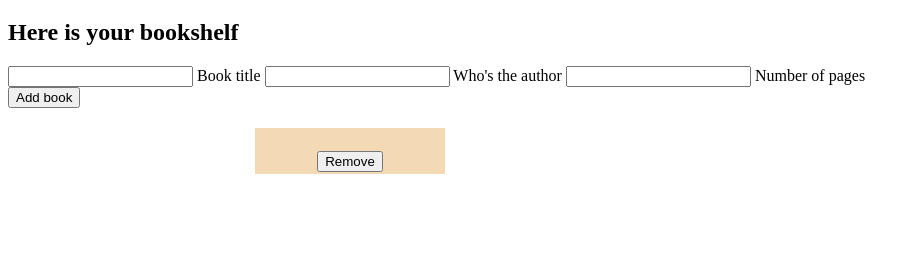
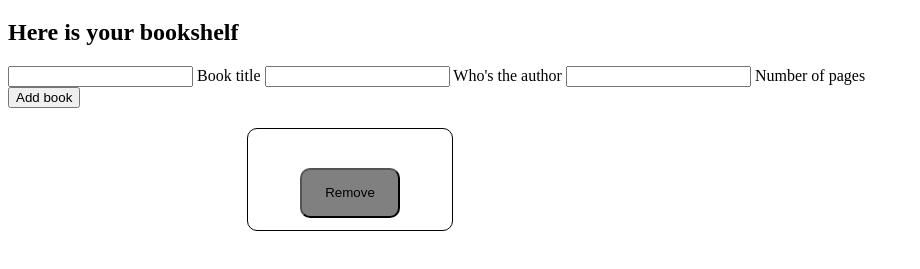
Before and after one commit to Pulkit1704/the-library, a plain HTML site: page index.html in a window 1280 px wide. Shown: the part 61-330 px from the top of the page, without its empty margins (0-920 px from the left). Drawn offline with Linux system fonts and the light colour scheme.

Commit message:
style the book element

```diff
--- a/index.css
+++ b/index.css
@@ -15,8 +15,28 @@
 .book{
     margin: 5px;
     max-height: fit-content;
-    min-width: fit-content;
+    min-width: 200px;
+    max-width: 400px;
+    width: max-content;
     padding: 2px;
     text-align: center;
-    background-color: rgb(243, 218, 181);
+    border: 1px solid black;
+    border-radius: 10px;
 }
+
+.book > h1{
+    font-size: 2.5rem;
+}
+
+.book > h2{
+    font-size: 2rem;
+    color: rgb(51, 50, 50);
+}
+
+.book > button{
+    background-color: grey;
+    height: 50px;
+    width: 100px;
+    margin: 10px;
+    border-radius: 10px;
+}
```
